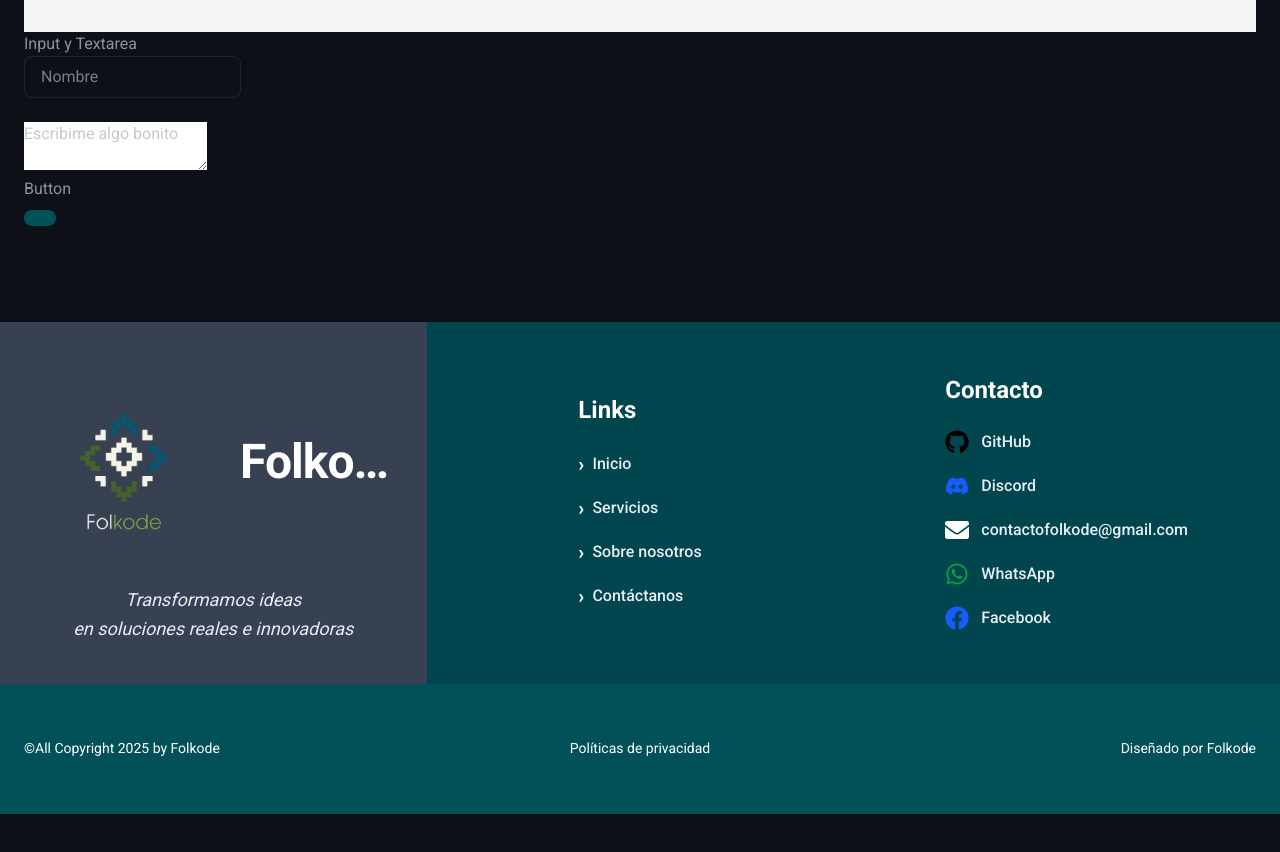
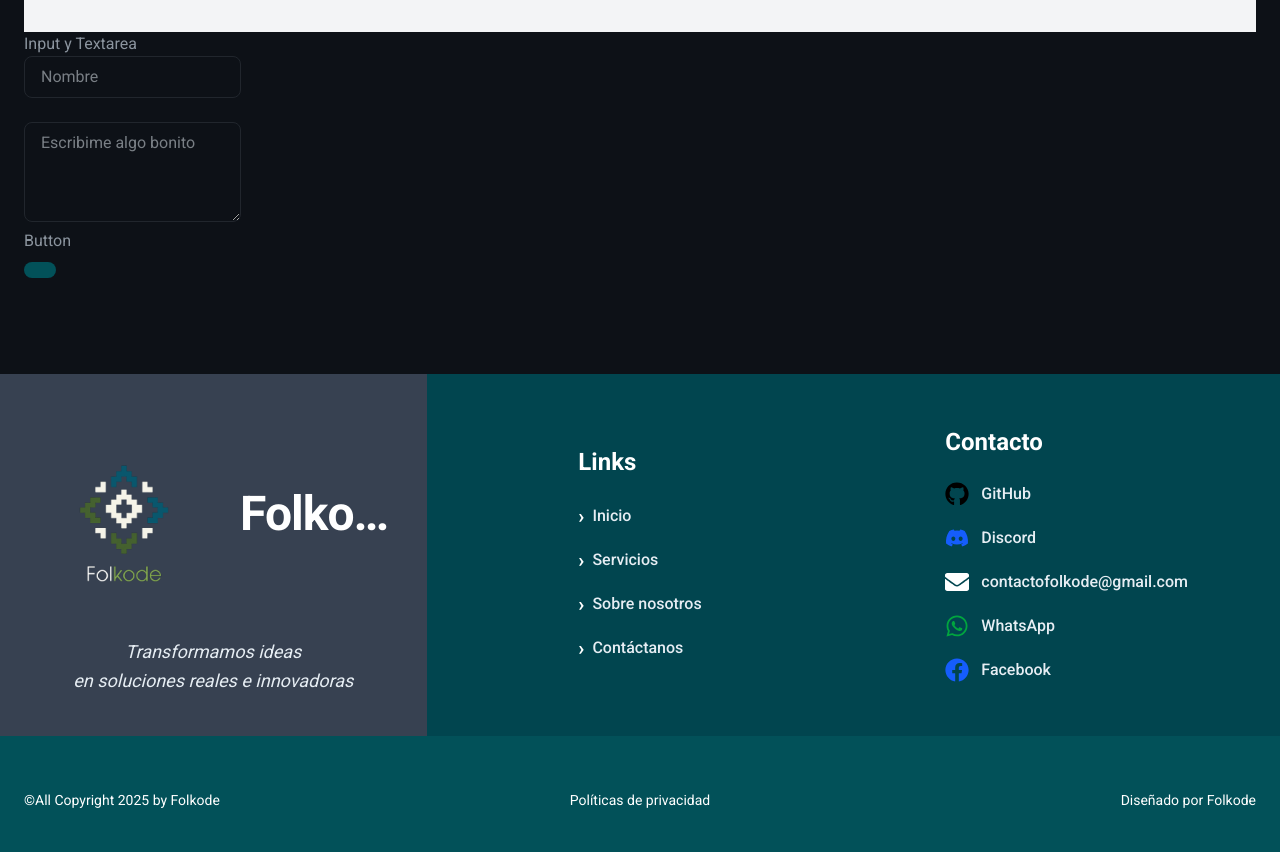
Before and after one commit to OGabrielSosa/LandingPage, a Next.js app: page / in a window 1280 px wide. Shown: the part 1220-2072 px from the top of the page. Before the commit the page ends 2034 px from the top, so only its background shows below. Built offline with nearby package versions, Linux system fonts and the light colour scheme.

Commit message:
feat(ui): crear componente Textarea con variantes y estilos base

```diff
--- a/src/ui/Textarea.tsx
+++ b/src/ui/Textarea.tsx
@@ -9,7 +9,7 @@ export interface TextareaProps extends TextareaHTMLAttributes<HTMLTextAreaElemen
 
 const Textarea = forwardRef<HTMLTextAreaElement, TextareaProps>(
   ({ className, variant = "primary", ...props }, ref) => {
-    const baseClasses = "w-full px-4 py-2 rounded-lg border transition-colors min-h-[100px]";
+    const baseClasses = "px-4 py-2 rounded-lg border transition-colors min-h-[100px]";
     const variantClasses = {
       primary: "bg-surface border-default text-primary focus:border-primary",
       secondary: "bg-background border-subtle text-secondary focus:border-secondary",
@@ -18,9 +18,10 @@ const Textarea = forwardRef<HTMLTextAreaElement, TextareaProps>(
     return (
       <textarea
         ref={ref}
-        className="bg-white"
+        className={`${baseClasses} ${variantClasses[variant]} ${className ?? ""}`}
         placeholder="Escribime algo bonito"
-        />
+        {...props}
+      />
     );
   }
 );
```
